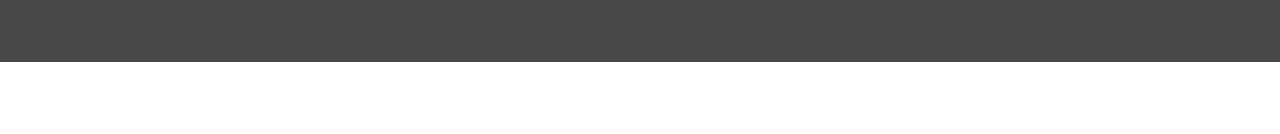
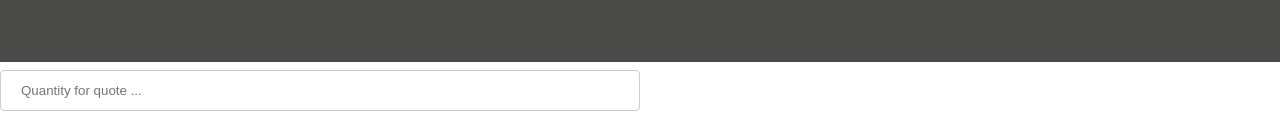
Before and after one commit to TuxedoFish/RiceHack, a website: page views/index.html in a window 1280 px wide. Shown: the part 1271-1405 px from the top of the page. Drawn offline with nearby package versions, Linux system fonts and the light colour scheme.

Commit message:
added in a form

```diff
--- a/public/layout.css
+++ b/public/layout.css
@@ -67,3 +67,13 @@ body {
     bottom: 8px;
     right: 16px;
 }
+
+input[type=text], select {
+    width: 50%;
+    padding: 12px 20px;
+    margin: 8px 0;
+    display: inline-block;
+    border: 1px solid #ccc;
+    border-radius: 4px;
+    box-sizing: border-box;
+}
--- a/views/index.html
+++ b/views/index.html
@@ -22,7 +22,7 @@
 		<canvas id="quotes" width="550px" height="600px" style="background: #FFFFFF;">
 	</div>
 	<div class="input">
-
+		<input type="text" id="quote" name="weight" placeholder="Quantity for quote ...">
 	</div>
 	<div class ="result">
 
```
